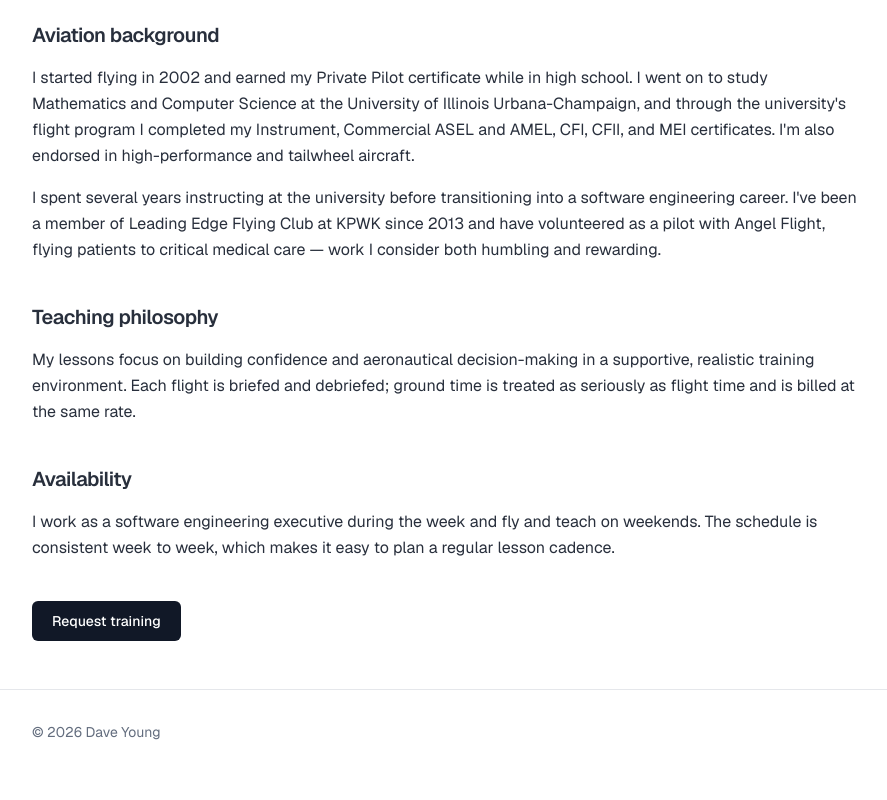
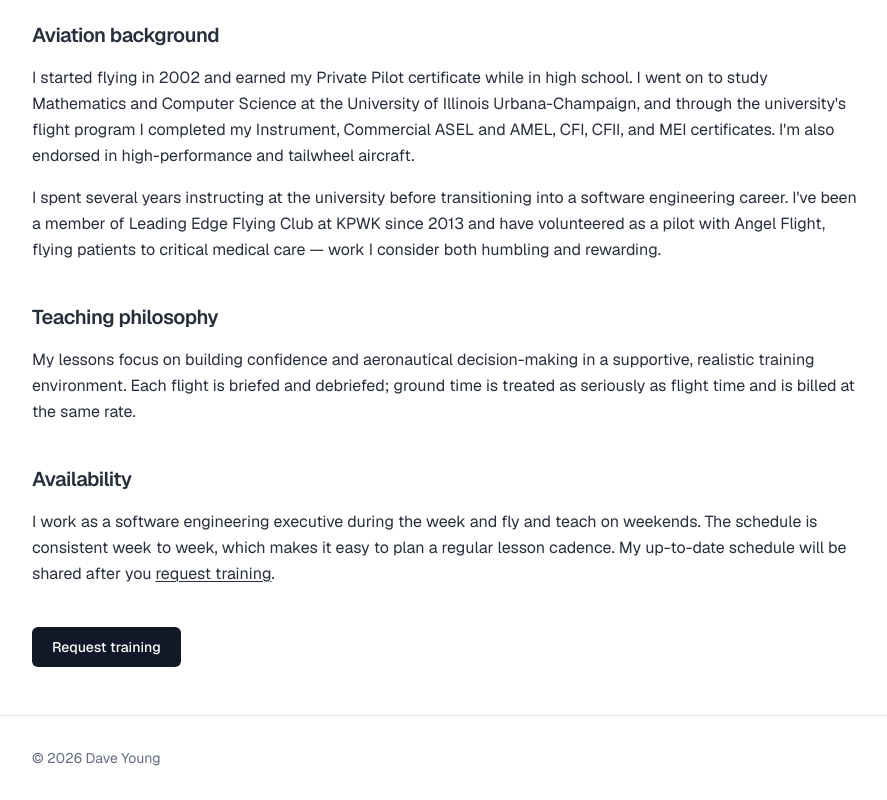
Before and after one commit to davidbyoung/cfi, a Next.js app: page /about in a window 1280 px wide. Shown: the part 861-1661 px from the top of the page, without its empty margins (192-1079 px from the left). Before the commit the page ends 1635 px from the top, so only its background shows below. Built offline with nearby package versions, Linux system fonts and the light colour scheme.

Commit message:
Fixed some copy

```diff
--- a/app/about/page.tsx
+++ b/app/about/page.tsx
@@ -70,7 +70,9 @@ export default function AboutPage() {
         <p>
           I work as a software engineering executive during the week and fly and
           teach on weekends. The schedule is consistent week to week, which
-          makes it easy to plan a regular lesson cadence.
+          makes it easy to plan a regular lesson cadence. My up-to-date schedule
+          will be shared after you{" "}
+          <a href="/request-training">request training</a>.
         </p>
       </section>
 
--- a/app/globals.css
+++ b/app/globals.css
@@ -34,3 +34,15 @@ body {
   background: var(--background);
   color: var(--foreground);
 }
+
+@layer base {
+  a:not([class]) {
+    text-decoration: underline;
+    text-decoration-thickness: 1px;
+    text-underline-offset: 2px;
+  }
+
+  a:not([class]):hover {
+    opacity: 0.7;
+  }
+}
```
